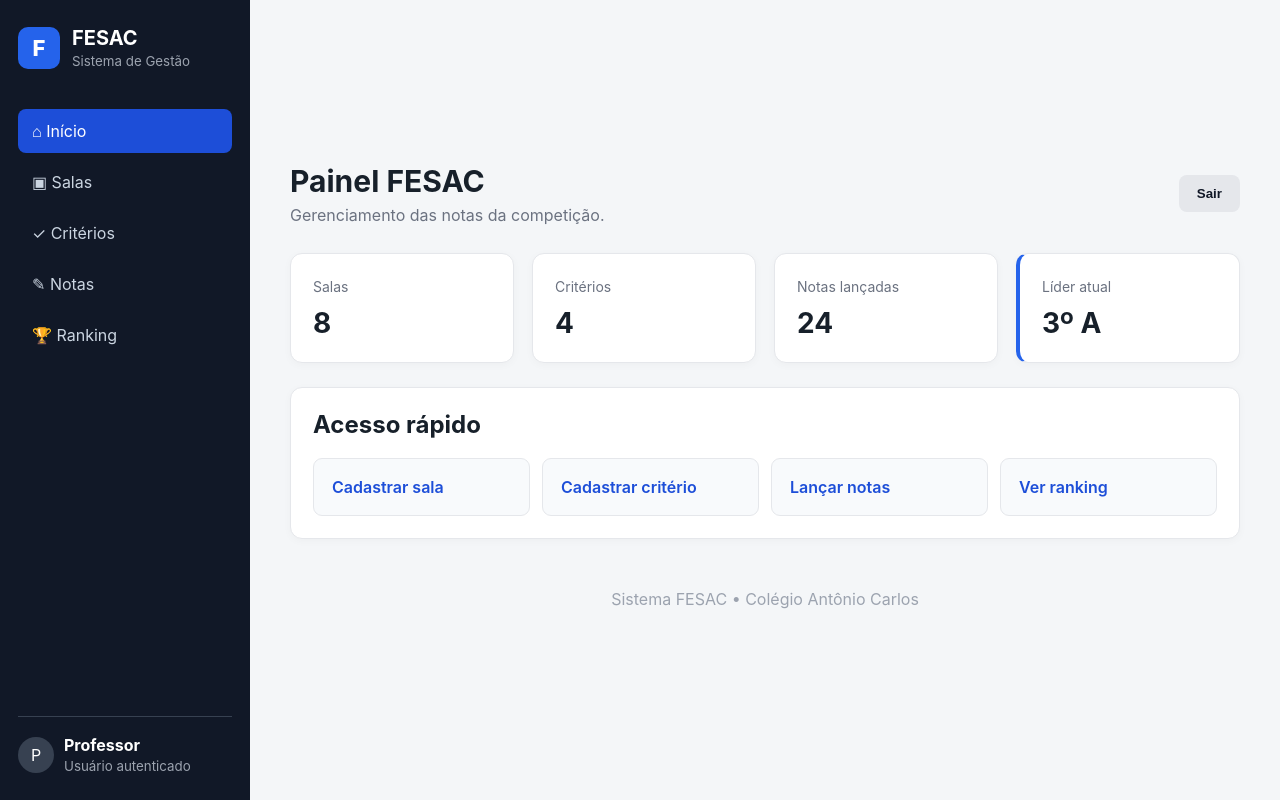
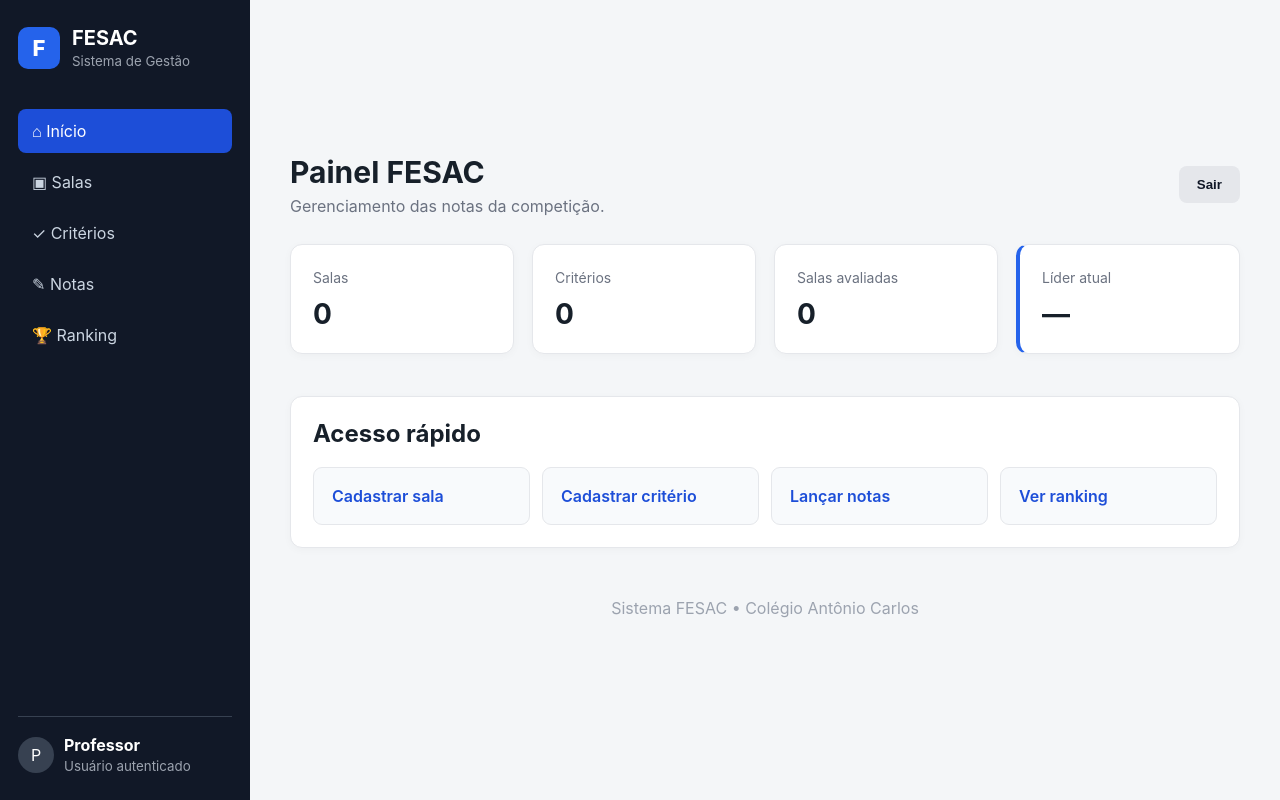
Before and after one commit to Caioof22x/fesac-sistem, a Spring Boot app: page / in a window 1280 px wide. Run offline with Spring Boot 4, Linux system fonts and the light colour scheme; data that the repository does not hold is empty; some of the project's set-up classes (security, data sources, template engines, error pages and the like) are left out, and stand-ins take their place.

Commit message:
feat: painel inicial com dados reais e botão sair

```diff
--- a/src/main/resources/static/index.html
+++ b/src/main/resources/static/index.html
@@ -28,14 +28,15 @@
                 <div>
                     <h1>Painel FESAC</h1>
                     <p>Gerenciamento das notas da competição.</p>
-                </div><button class="btn secondary">Sair</button>
+                </div><button class="btn secondary" id="sair" type="button">Sair</button>
             </header>
             <section class="cards">
-                <div class="card"><span>Salas</span><strong>8</strong></div>
-                <div class="card"><span>Critérios</span><strong>4</strong></div>
-                <div class="card"><span>Notas lançadas</span><strong>24</strong></div>
-                <div class="card highlight"><span>Líder atual</span><strong>3º A</strong></div>
+                <div class="card"><span>Salas</span><strong id="total-salas">…</strong></div>
+                <div class="card"><span>Critérios</span><strong id="total-criterios">…</strong></div>
+                <div class="card"><span>Salas avaliadas</span><strong id="salas-avaliadas">…</strong></div>
+                <div class="card highlight"><span>Líder atual</span><strong id="lider">…</strong></div>
             </section>
+            <p id="mensagem" class="erro-login" role="alert"></p>
             <section class="panel">
                 <h2>Acesso rápido</h2>
                 <div class="quick"><a href="salas.html">Cadastrar sala</a><a href="criterios.html">Cadastrar
@@ -44,6 +45,8 @@
             <footer>Sistema FESAC • Colégio Antônio Carlos</footer>
         </main>
     </div>
+<script src="js/comum.js"></script>
+<script src="js/inicio.js"></script>
 </body>
 
 </html>
--- /dev/null
+++ b/src/main/resources/static/js/inicio.js
@@ -0,0 +1,27 @@
+(function () {
+  const sair = document.getElementById('sair');
+
+  sair.addEventListener('click', function () {
+    fetch('/logout', { method: 'POST', credentials: 'same-origin' })
+      .finally(function () { location.replace('login.html'); });
+  });
+
+  Promise.all([
+    Comum.chamar('/api/salas'),
+    Comum.chamar('/api/criterios'),
+    Comum.chamar('/api/resultado'),
+  ]).then(function (dados) {
+    const ranking = dados[2];
+    const avaliadas = ranking.filter(function (r) { return r.pontuacao > 0; }).length;
+    const lideres = ranking.filter(function (r) { return r.posicao === 1 && r.pontuacao > 0; });
+
+    document.getElementById('total-salas').textContent = dados[0].length;
+    document.getElementById('total-criterios').textContent = dados[1].length;
+    document.getElementById('salas-avaliadas').textContent = avaliadas;
+    document.getElementById('lider').textContent = lideres.length
+      ? lideres.map(function (r) { return r.sala; }).join(' e ')
+      : '—';
+  }).catch(function (e) {
+    document.getElementById('mensagem').textContent = e.message;
+  });
+})();
```
